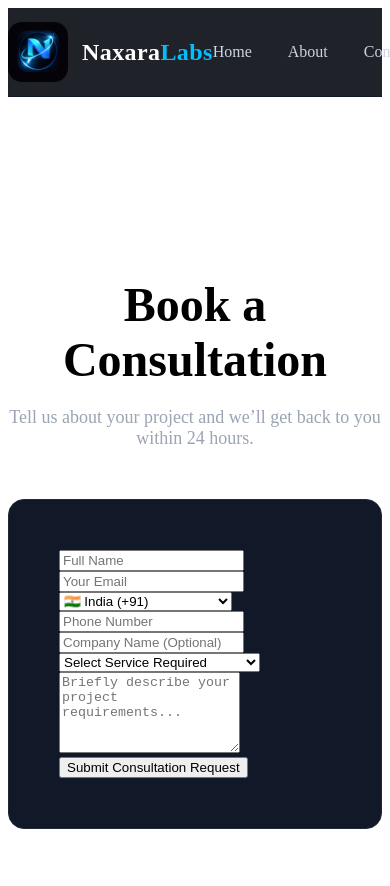
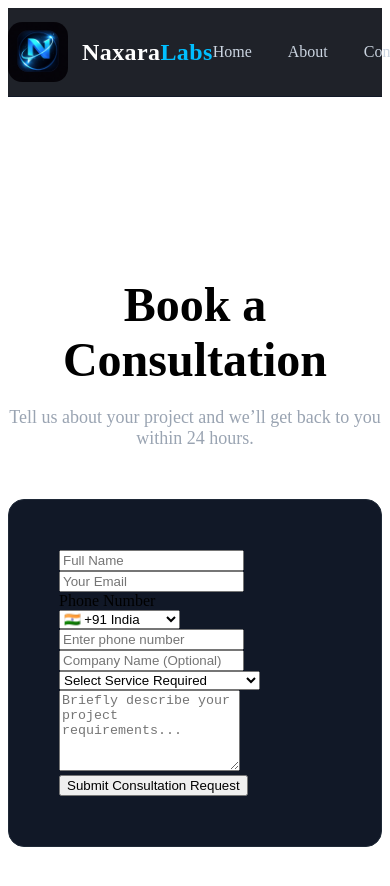
Before and after one commit to RohitShrivastav729/Naxaralabs, a React (Vite) app: page /contact in a window 390 px wide. Shown: the top 886 px of the page. Built offline with nearby package versions, Linux system fonts and the light colour scheme; the HTML template or start-up script is replaced by a standard one.

Commit message:
fix Mobile responsive UIs

```diff
--- a/src/pages/Contact.jsx
+++ b/src/pages/Contact.jsx
@@ -30,7 +30,7 @@ function Contact() {
           <input
             type="hidden"
             name="_next"
-            value="http://localhost:5173/thank-you"
+            value="https://naxaralabs.com/thank-you"
           />
 
           {/* Full Name */}
@@ -52,23 +52,24 @@ function Contact() {
           />
 
           {/* Phone with Country Code */}
-          <div className="phone-group">
-            <select name="country_code" className="country-select">
-              <option value="+91">🇮🇳 India (+91)</option>
-              <option value="+1">🇺🇸 United States (+1)</option>
-              <option value="+44">🇬🇧 United Kingdom (+44)</option>
-              <option value="+61">🇦🇺 Australia (+61)</option>
-              <option value="+971">🇦🇪 UAE (+971)</option>
-              <option value="+65">🇸🇬 Singapore (+65)</option>
+          <div className="phone-field">
+            <label>Phone Number</label>
+
+            <div className="phone-row">
+              <select className="country-code">
+                <option value="+91">🇮🇳 +91 India</option>
+                <option value="+1">🇺🇸 +1 USA</option>
+                <option value="+44">🇬🇧 +44 UK</option>
+                <option value="+61">🇦🇺 +61 Australia</option>
               </select>
 
               <input
                 type="tel"
-              name="phone"
-              placeholder="Phone Number"
+                placeholder="Enter phone number"
                 className="phone-input"
                 required
               />
+            </div>
           </div>
 
           {/* Company Name */}
--- a/src/styles/global.css
+++ b/src/styles/global.css
@@ -3,9 +3,9 @@
 @import "./base/typography.css";
 
 .container{
-  max-width:var(--container);
-  margin:auto;
-  padding:0 24px;
+  width: 90%;
+  max-width: 1200px;
+  margin: 0 auto;
 }
 
 html, body, #root{
@@ -39,7 +39,7 @@ html, body, #root{
 }
 
 .section{
-  padding:160px 0;
+  padding:120px 0;
   position:relative;
 }
 
@@ -48,7 +48,7 @@ html, body, #root{
 }
 
 .section-lg{
-  padding:200px 0;
+  padding:120px 0;
 }
 
 .center{
@@ -140,3 +140,100 @@ html, body, #root{
   0%{ transform:rotate(0deg); }
   100%{ transform:rotate(360deg); }
 }
+
+
+/* ================= MOBILE RESPONSIVE ================= */
+
+@media (max-width: 1024px){
+  h1{
+    font-size: 36px !important;
+  }
+}
+
+@media (max-width: 768px){
+
+  .nav-links{
+    display: none;
+  }
+
+  .hero{
+    padding: 100px 0 60px 0 !important;
+  }
+
+  .hero h1{
+    font-size: 28px !important;
+    line-height: 1.3;
+  }
+
+  .hero p{
+    font-size: 16px !important;
+  }
+
+  .services-grid,
+  .process-grid{
+    grid-template-columns: 1fr !important;
+  }
+
+  .footer-name{
+    font-size: 24px !important;
+  }
+
+}
+
+@media (max-width: 768px){
+  section{
+    padding: 80px 0 !important;
+  }
+}
+
+
+/* PHONE FIELD */
+.phone-field{
+  margin-top:18px;
+  display:flex;
+  flex-direction:column;
+  gap:8px;
+}
+
+.phone-row{
+  display:flex;
+  gap:10px;
+}
+
+/* country dropdown */
+.country-code{
+  width:140px;
+  padding:14px;
+  border-radius:10px;
+  border:1px solid #1f2937;
+  background:#0b0f17;
+  color:#fff;
+  font-size:14px;
+}
+
+/* phone input */
+.phone-input{
+  flex:1;
+  padding:14px;
+  border-radius:10px;
+  border:1px solid #1f2937;
+  background:#0b0f17;
+  color:#fff;
+  font-size:15px;
+}
+
+/* 🔥 MOBILE FIX */
+@media (max-width: 768px){
+
+  .phone-row{
+    flex-direction:column;
+  }
+
+  .country-code{
+    width:100%;
+  }
+
+  .phone-input{
+    width:100%;
+  }
+}
```
Lines whose indentation alone changed are shown as unchanged.
